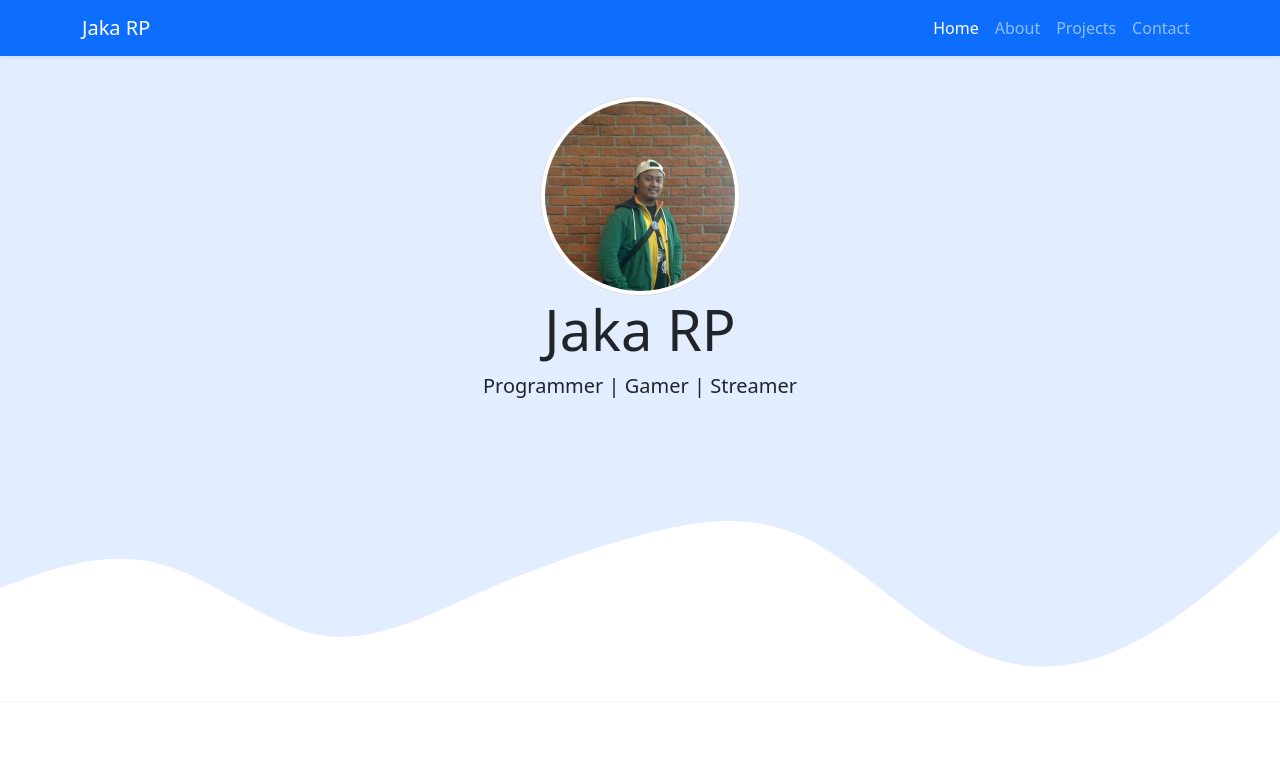
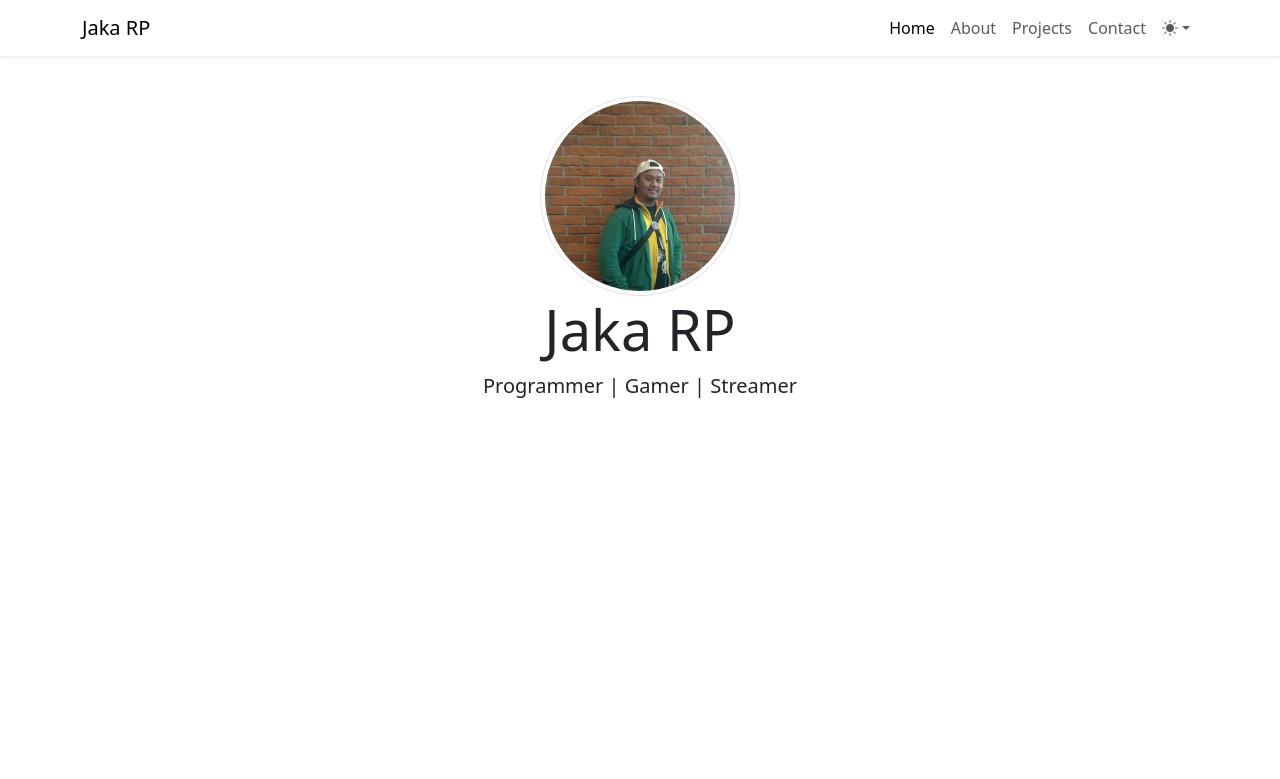
Before and after one commit to zeklock/zeklock.github.io, a plain HTML site: page index.html in a window 1280 px wide. Shown: the top 779 px of the page. Drawn offline with nearby package versions, Linux system fonts and the light colour scheme.

Commit message:
add bootstrap dark mode

```diff
--- a/index.html
+++ b/index.html
@@ -1,5 +1,5 @@
 <!DOCTYPE html>
-<html lang="en">
+<html lang="en" data-bs-theme="dark">
   <head>
     <meta charset="utf-8" />
     <meta name="viewport" content="width=device-width, initial-scale=1" />
@@ -20,7 +20,7 @@
 
   <body id="home">
     <!-- Navbar -->
-    <nav class="navbar navbar-expand-lg navbar-dark bg-primary shadow-sm fixed-top">
+    <nav class="navbar navbar-expand-lg shadow-sm fixed-top" style="background-color: var(--bs-body-bg)">
       <div class="container">
         <a class="navbar-brand" href="#">Jaka RP</a>
         <button class="navbar-toggler" type="button" data-bs-toggle="collapse" data-bs-target="#navbarNav" aria-controls="navbarNav" aria-expanded="false" aria-label="Toggle navigation">
@@ -39,6 +39,20 @@
             </li>
             <li class="nav-item">
               <a class="nav-link" href="#contact">Contact</a>
+            </li>
+            <li class="nav-item dropdown">
+              <button class="btn nav-link dropdown-toggle" type="button" data-bs-toggle="dropdown" aria-expanded="false"><i class="bi bi-sun-fill theme-icon-active" data-theme-icon-active="bi-sun-fill"></i></button>
+              <ul class="dropdown-menu dropdown-menu-end">
+                <li>
+                  <button class="dropdown-item d-flex align-items-center" type="button" data-bs-theme-value="light"><i class="bi bi-sun-fill me-2 opacity-50" data-theme-icon-active="bi-sun-fill"></i> Light</button>
+                </li>
+                <li>
+                  <button class="dropdown-item d-flex align-items-center" type="button" data-bs-theme-value="dark"><i class="bi bi-moon-fill me-2 opacity-50" data-theme-icon-active="bi-moon-fill"></i> Dark</button>
+                </li>
+                <li>
+                  <button class="dropdown-item d-flex align-items-center" type="button" data-bs-theme-value="auto"><i class="bi bi-circle-half me-2 opacity-50" data-theme-icon-active="bi-circle-half"></i> Auto</button>
+                </li>
+              </ul>
             </li>
           </ul>
         </div>
@@ -274,13 +288,82 @@
     <!-- Bootstrap -->
     <script src="https://cdn.jsdelivr.net/npm/bootstrap@5.3.0-alpha1/dist/js/bootstrap.bundle.min.js" integrity="sha384-w76AqPfDkMBDXo30jS1Sgez6pr3x5MlQ1ZAGC+nuZB+EYdgRZgiwxhTBTkF7CXvN" crossorigin="anonymous"></script>
 
+    <script>
+      /*!
+       * Color mode toggler for Bootstrap's docs (https://getbootstrap.com/)
+       * Copyright 2011-2023 The Bootstrap Authors
+       * Licensed under the Creative Commons Attribution 3.0 Unported License.
+       */
+
+      (() => {
+        'use strict';
+
+        const getStoredTheme = () => localStorage.getItem('theme');
+        const setStoredTheme = (theme) => localStorage.setItem('theme', theme);
+
+        const getPreferredTheme = () => {
+          const storedTheme = getStoredTheme();
+          if (storedTheme) {
+            return storedTheme;
+          }
+
+          return window.matchMedia('(prefers-color-scheme: dark)').matches ? 'dark' : 'light';
+        };
+
+        const setTheme = (theme) => {
+          if (theme === 'auto' && window.matchMedia('(prefers-color-scheme: dark)').matches) {
+            document.documentElement.setAttribute('data-bs-theme', 'dark');
+          } else {
+            document.documentElement.setAttribute('data-bs-theme', theme);
+          }
+        };
+
+        setTheme(getPreferredTheme());
+
+        const showActiveTheme = (theme, focus = false) => {
+          const activeThemeIcon = document.querySelector('.theme-icon-active');
+          const btnToActive = document.querySelector(`[data-bs-theme-value="${theme}"]`);
+          const iconOfActiveBtn = btnToActive.querySelector('i').dataset.themeIconActive;
+
+          document.querySelectorAll('[data-bs-theme-value]').forEach((element) => {
+            element.classList.remove('active');
+          });
+
+          btnToActive.classList.add('active');
+          activeThemeIcon.classList.remove(activeThemeIcon.dataset.themeIconActive);
+          activeThemeIcon.classList.add(iconOfActiveBtn);
+          activeThemeIcon.dataset.iconActive = iconOfActiveBtn;
+        };
+
+        window.matchMedia('(prefers-color-scheme: dark)').addEventListener('change', () => {
+          const storedTheme = getStoredTheme();
+          if (storedTheme !== 'light' && storedTheme !== 'dark') {
+            setTheme(getPreferredTheme());
+          }
+        });
+
+        window.addEventListener('DOMContentLoaded', () => {
+          showActiveTheme(getPreferredTheme());
+
+          document.querySelectorAll('[data-bs-theme-value]').forEach((toggle) => {
+            toggle.addEventListener('click', () => {
+              const theme = toggle.getAttribute('data-bs-theme-value');
+              setStoredTheme(theme);
+              setTheme(theme);
+              showActiveTheme(theme, true);
+            });
+          });
+        });
+      })();
+    </script>
+
     <!-- AOS -->
     <script src="https://unpkg.com/aos@next/dist/aos.js"></script>
     <script>
-      const galleryImage = document.querySelectorAll(".gallery-img");
+      const galleryImage = document.querySelectorAll('.gallery-img');
 
       galleryImage.forEach((img, i) => {
-        img.dataset.aos = "fade-down";
+        img.dataset.aos = 'fade-down';
         img.dataset.aosDelay = i * 100;
         img.dataset.aosDuration = 1000;
       });
@@ -296,39 +379,39 @@
     <script src="https://cdnjs.cloudflare.com/ajax/libs/gsap/3.11.5/TextPlugin.min.js"></script>
     <script>
       gsap.registerPlugin(TextPlugin);
-      gsap.to(".lead", { duration: 2, delay: 1.5, text: "Programmer | Gamer | Streamer" });
-      gsap.from(".jumbotron img", { duration: 1, rotateY: 360, opacity: 0 });
-      gsap.from(".navbar", { duration: 1.5, y: "-100%", opacity: 0, ease: "bounce" });
-      gsap.from(".display-4", { duration: 1, x: -50, opacity: 0, delay: 0.5, ease: "back" });
+      gsap.to('.lead', { duration: 2, delay: 1.5, text: 'Programmer | Gamer | Streamer' });
+      gsap.from('.jumbotron img', { duration: 1, rotateY: 360, opacity: 0 });
+      gsap.from('.navbar', { duration: 1.5, y: '-100%', opacity: 0, ease: 'bounce' });
+      gsap.from('.display-4', { duration: 1, x: -50, opacity: 0, delay: 0.5, ease: 'back' });
     </script>
 
     <script>
-      const scriptURL = "https://script.google.com/macros/s/AKfycbwWya79GK9j0kJsUKfE6OC5pjroH7mGqUituK_OC4SUu9yR8h3ZBdhI2J99Xe02o-dE_g/exec";
-      const form = document.forms["zeklock-contact-form"];
-      const btnKirim = document.querySelector(".btn-kirim");
-      const btnLoading = document.querySelector(".btn-loading");
-      const myAlert = document.querySelector(".my-alert");
+      const scriptURL = 'https://script.google.com/macros/s/AKfycbwWya79GK9j0kJsUKfE6OC5pjroH7mGqUituK_OC4SUu9yR8h3ZBdhI2J99Xe02o-dE_g/exec';
+      const form = document.forms['zeklock-contact-form'];
+      const btnKirim = document.querySelector('.btn-kirim');
+      const btnLoading = document.querySelector('.btn-loading');
+      const myAlert = document.querySelector('.my-alert');
 
-      form.addEventListener("submit", (e) => {
+      form.addEventListener('submit', (e) => {
         e.preventDefault();
-        btnLoading.classList.remove("d-none");
-        btnKirim.classList.add("d-none");
-        fetch(scriptURL, { method: "POST", body: new FormData(form) })
+        btnLoading.classList.remove('d-none');
+        btnKirim.classList.add('d-none');
+        fetch(scriptURL, { method: 'POST', body: new FormData(form) })
           .then((response) => {
-            btnLoading.classList.add("d-none");
-            btnKirim.classList.remove("d-none");
-            myAlert.classList.remove("d-none");
+            btnLoading.classList.add('d-none');
+            btnKirim.classList.remove('d-none');
+            myAlert.classList.remove('d-none');
             form.reset();
-            console.log("Success!", response);
+            console.log('Success!', response);
           })
-          .catch((error) => console.error("Error!", error.message));
+          .catch((error) => console.error('Error!', error.message));
       });
     </script>
 
     <!-- Tilt JS -->
     <script type="text/javascript" src="js/vanilla-tilt.min.js"></script>
     <script type="text/javascript">
-      VanillaTilt.init(document.querySelectorAll(".keyboard-box"), {
+      VanillaTilt.init(document.querySelectorAll('.keyboard-box'), {
         max: 35,
         speed: 1000,
         scale: 1.1,
--- a/style.css
+++ b/style.css
@@ -1,6 +1,6 @@
 .jumbotron {
   padding-top: 6rem;
-  background-color: #e2edff;
+  background-color: var(--bs-body-bg);
 }
 
 #projects {
@@ -29,7 +29,7 @@ section {
 }
 
 .keyboard-box::before {
-  content: "MY";
+  content: 'MY';
   position: absolute;
   color: #fff;
   font-size: 6em;
@@ -47,7 +47,7 @@ section {
 }
 
 .keyboard-box::after {
-  content: "KEYBOARD";
+  content: 'KEYBOARD';
   position: absolute;
   color: #fff;
   font-size: 4.3em;
```
